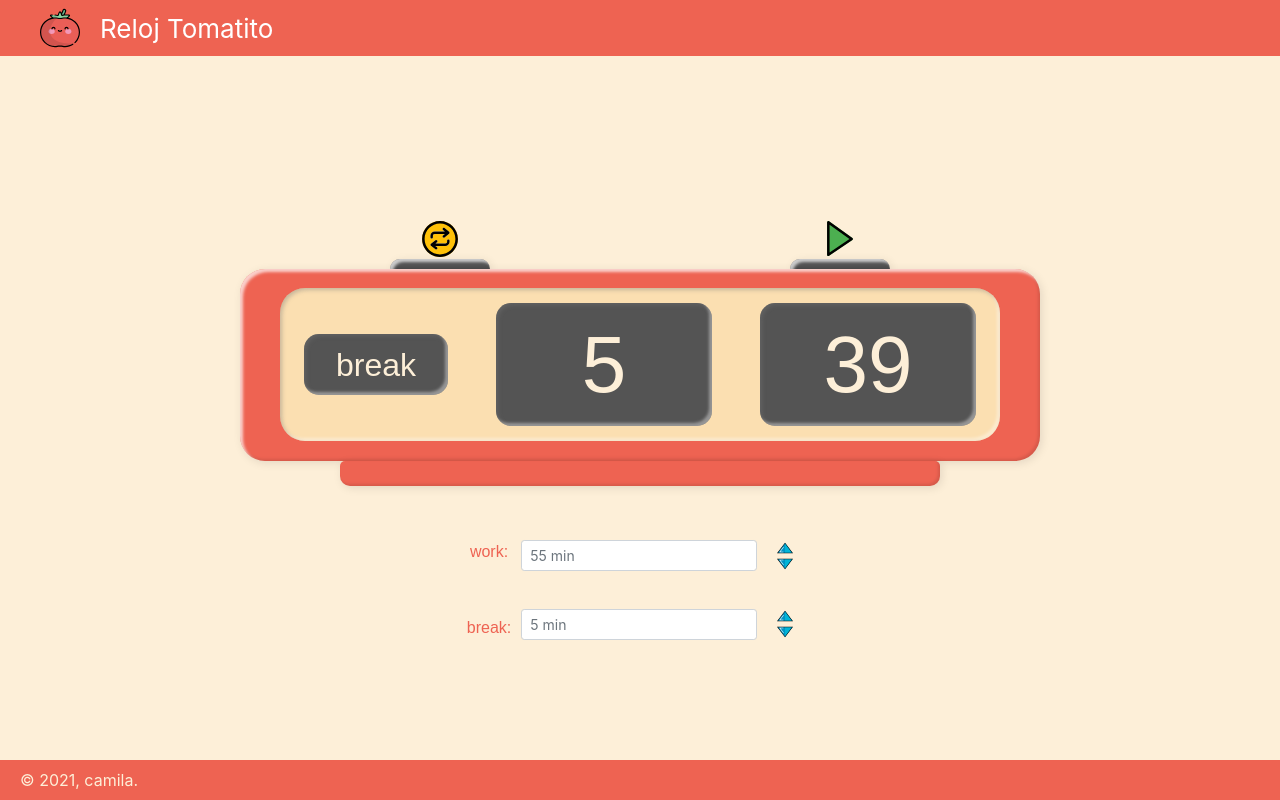
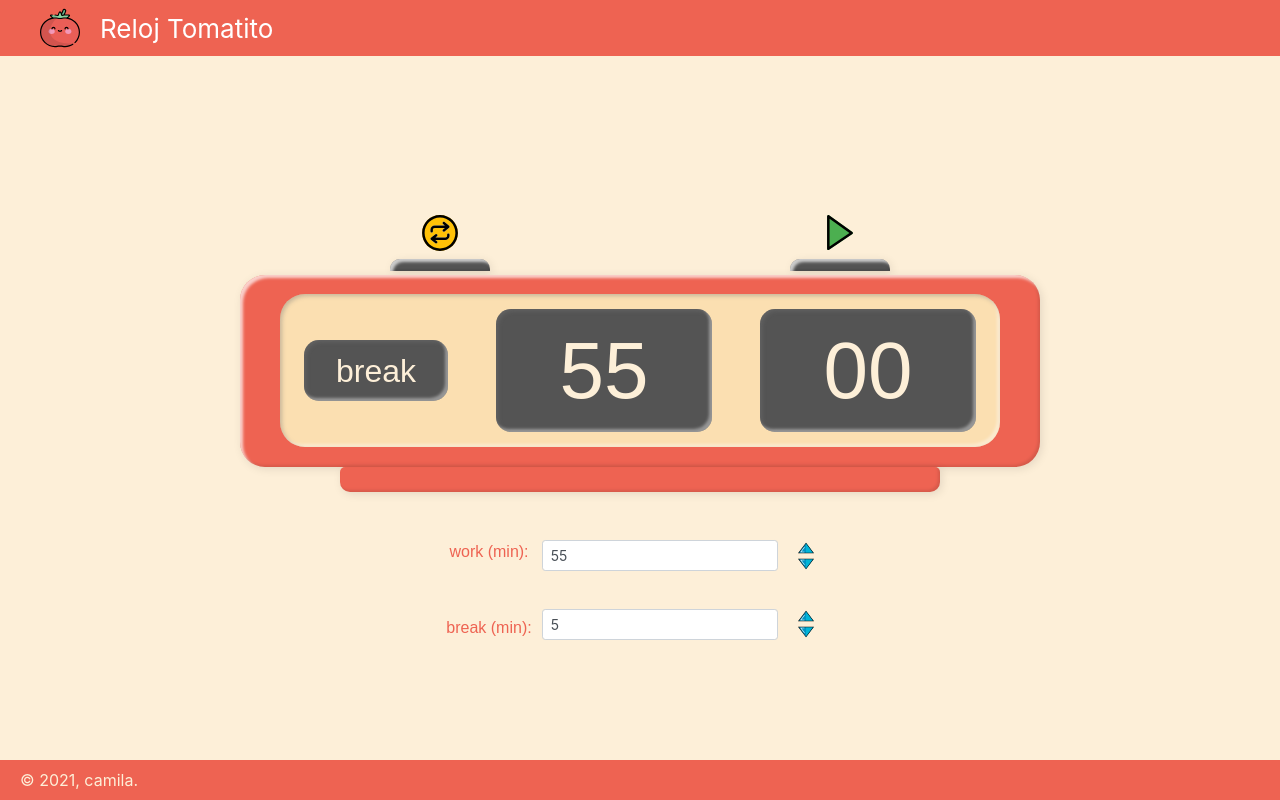
Before and after one commit to neperiana/tomatito, a React (Create React App) app: page / in a window 1280 px wide. Built offline with nearby package versions, Linux system fonts and the light colour scheme; a web font is replaced by a local one.

Commit message:
adding settings logic

```diff
--- a/src/components/App.css
+++ b/src/components/App.css
@@ -62,7 +62,7 @@
 #buttonsContainer {
   width: 80vw;
   max-width: 800px;
-  height: 3vw;
+  height: 10vh;
   max-height: 50px;
   border-radius: 10px;
   display: flex;
@@ -90,7 +90,8 @@
 }
 
 .imageButtton:active + .topButton {
-  max-height: 10px;
+  height: 2vh;
+  max-height: 3px;
   border-radius: 5px 5px 0px 0px;
 }
 
--- a/src/components/App.js
+++ b/src/components/App.js
@@ -18,6 +18,16 @@ import './App.css';
 // utils
 const zeroPad = (num, places) => String(num).padStart(places, '0')
 
+const secondsToTime = (totalSeconds) => {
+
+  let minutes = Math.floor(totalSeconds/60);
+  let seconds = totalSeconds - minutes*60;
+
+  return([zeroPad(minutes, 2),  zeroPad(seconds, 2)]);
+}
+
+const minutesToSeconds = (minutes) => minutes*60
+
 // Main App Component
 class App extends Component {
   constructor(props) {
@@ -26,10 +36,7 @@ class App extends Component {
       isLive: false,
       display: {
         type: 'break',
-        time: {
-          minutes: 5,
-          seconds: 39
-        },
+        seconds: minutesToSeconds(55),
       },
       settings: {
         work: 55,
@@ -37,22 +44,57 @@ class App extends Component {
       }
     };
     this.handleRestart = this.handleRestart.bind(this);
+    this.setSettings = this.setSettings.bind(this);
+    this.settingsManualInput = this.settingsManualInput.bind(this);
+    this.settingsArrowClick = this.settingsArrowClick.bind(this);
   }
   handleRestart(event){
     this.setState({
       isLive: false,
       display: {
         type: 'work',
-        time: {
-          minutes: 55,
-          seconds: zeroPad(0, 2)
-        },
+        seconds: minutesToSeconds(13)+12,
       },
       settings: {
         work: 55,
         break: 5,
       }
     });
+  }
+  setSettings(type, value){
+    if (type == 'work') {
+      console.log('holahola:',type, value);
+      this.setState({
+        settings: {
+          work:  value > 0 ? value : 0,
+          break: this.state.settings.break,
+        }
+      });
+    } else if (type == 'break') {
+      this.setState({
+        settings: {
+          work: this.state.settings.work,
+          break: value > 0 ? value : 0,
+        }
+      });
+    }
+  }
+  /*
+  this.myInterval = setInterval(() => {
+    this.setState(({ seconds }) => ({
+      seconds: seconds - 1
+    }))
+  }, 1000)
+  */
+  settingsManualInput(event){
+    let settingsType = event.target.id == 'workControl' ? 'work' : 'break';
+    this.setSettings(settingsType, event.target.value);
+  }
+  settingsArrowClick(event){
+    let settingsType = event.target.parentElement.id == 'workArrowsContainer' ? 'work' : 'break';
+    let change = event.target.id.includes('up') ? 1 : -1;
+    let newValue = (settingsType == 'work' ?  this.state.settings.work : this.state.settings.break) + change;
+    this.setSettings(settingsType, newValue);
   }
   render(){
     return (
@@ -65,7 +107,11 @@ class App extends Component {
 
         <div id="contentBox">
           <ClockComponent display={this.state.display} refresh={this.handleRestart}/>
-          <SettingsComponent />
+          <SettingsComponent
+            settings={this.state.settings}
+            onChange={this.settingsManualInput}
+            onArrowClick={this.settingsArrowClick}
+          />
         </div>
 
         <footer className="footer">
@@ -80,6 +126,9 @@ class App extends Component {
 
 // Main clock
 const ClockComponent = props => {
+  let minutes, seconds
+  [minutes, seconds] = secondsToTime(props.display.seconds);
+  //console.log(minutes, seconds);
   return (
     <div id="mainBody">
       <div id="buttonsContainer">
@@ -98,10 +147,10 @@ const ClockComponent = props => {
             <span>{props.display.type}</span>
           </div>
           <div className="display" id="minutes">
-            <span>{props.display.time.minutes}</span>
+            <span>{minutes}</span>
           </div>
           <div className="display" id="seconds">
-            <span>{props.display.time.seconds}</span>
+            <span>{seconds}</span>
           </div>
         </div>
       </div>
@@ -115,21 +164,21 @@ const SettingsComponent = props => {
   return (
     <div id="sideControl">
       <div id="labels" className="sideControlCol">
-        <span>work: </span>
-        <span>break: </span>
+        <span>work (min): </span>
+        <span>break (min): </span>
       </div>
       <div id="inputs" className="sideControlCol">
-        <Form.Control size="sm" type="text" placeholder="55 min" />
-        <Form.Control size="sm" type="text" placeholder="5 min" />
+        <Form.Control size="sm" type="text" id="workControl" value={props.settings.work} onChange={props.onChange}/>
+        <Form.Control size="sm" type="text" id="breakControl" value={props.settings.break} onChange={props.onChange}/>
       </div>
       <div id="buttons" className="sideControlCol">
-        <div className="upDownButtonsContainers">
-          <img src={upLogo} id="upWorkLogo" className="arrowButtton" alt="up worktime button" />
-          <img src={downLogo} id="downWorkLogo" className="arrowButtton" alt="down worktime button" />
+        <div className="upDownButtonsContainers" id="workArrowsContainer">
+          <img src={upLogo} id="upWorkLogo" className="arrowButtton" alt="up worktime button" onClick={props.onArrowClick}/>
+          <img src={downLogo} id="downWorkLogo" className="arrowButtton" alt="down worktime button" onClick={props.onArrowClick}/>
         </div>
-        <div className="upDownButtonsContainers">
-          <img src={upLogo} id="upWorkLogo" className="arrowButtton" alt="up worktime button" />
-          <img src={downLogo} id="downWorkLogo" className="arrowButtton" alt="down worktime button" />
+        <div className="upDownButtonsContainers" id="breakArrowsContainer">
+          <img src={upLogo} id="upWorkLogo" className="arrowButtton" alt="up worktime button"  onClick={props.onArrowClick}/>
+          <img src={downLogo} id="downWorkLogo" className="arrowButtton" alt="down worktime button"  onClick={props.onArrowClick}/>
         </div>
       </div>
     </div>
```
